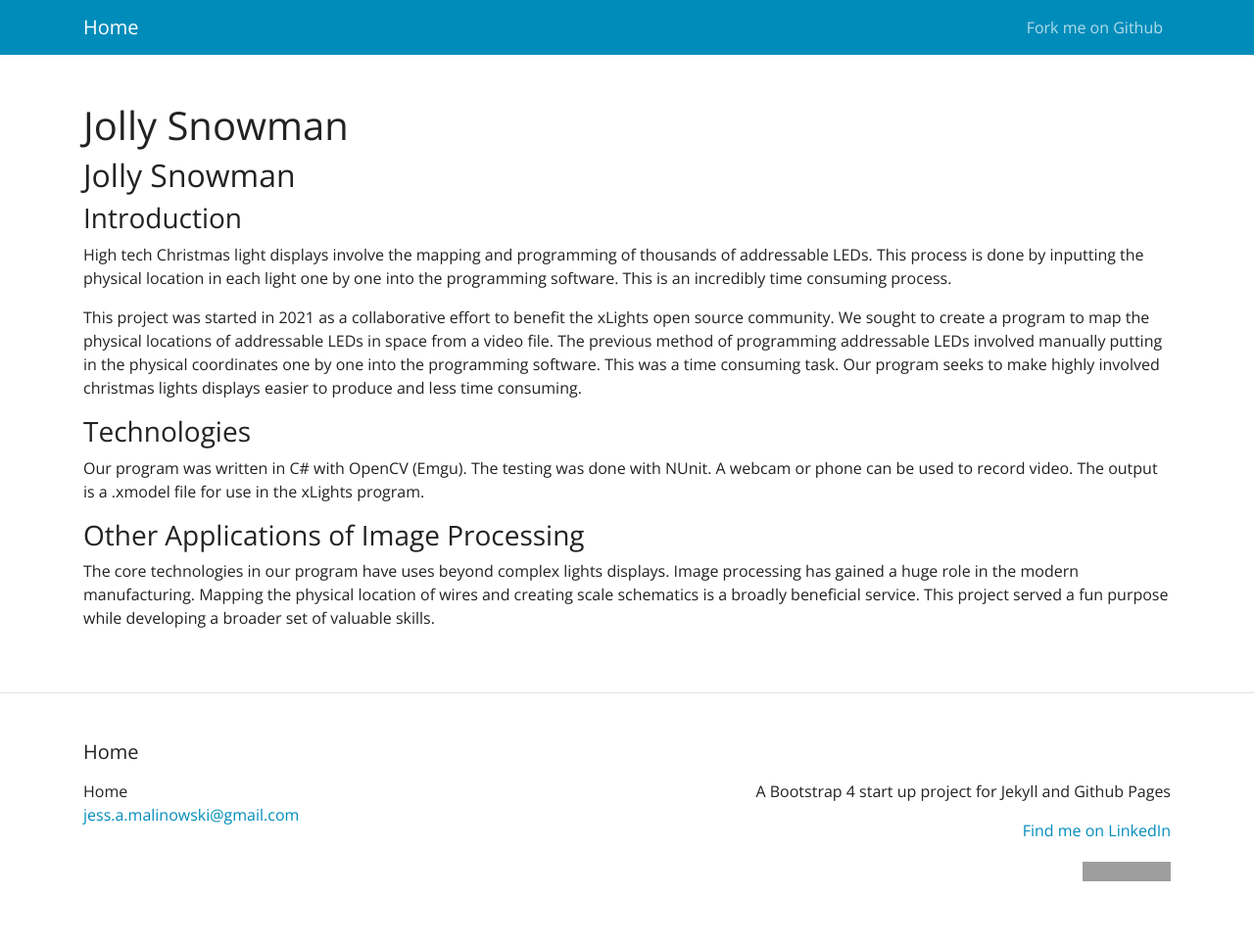
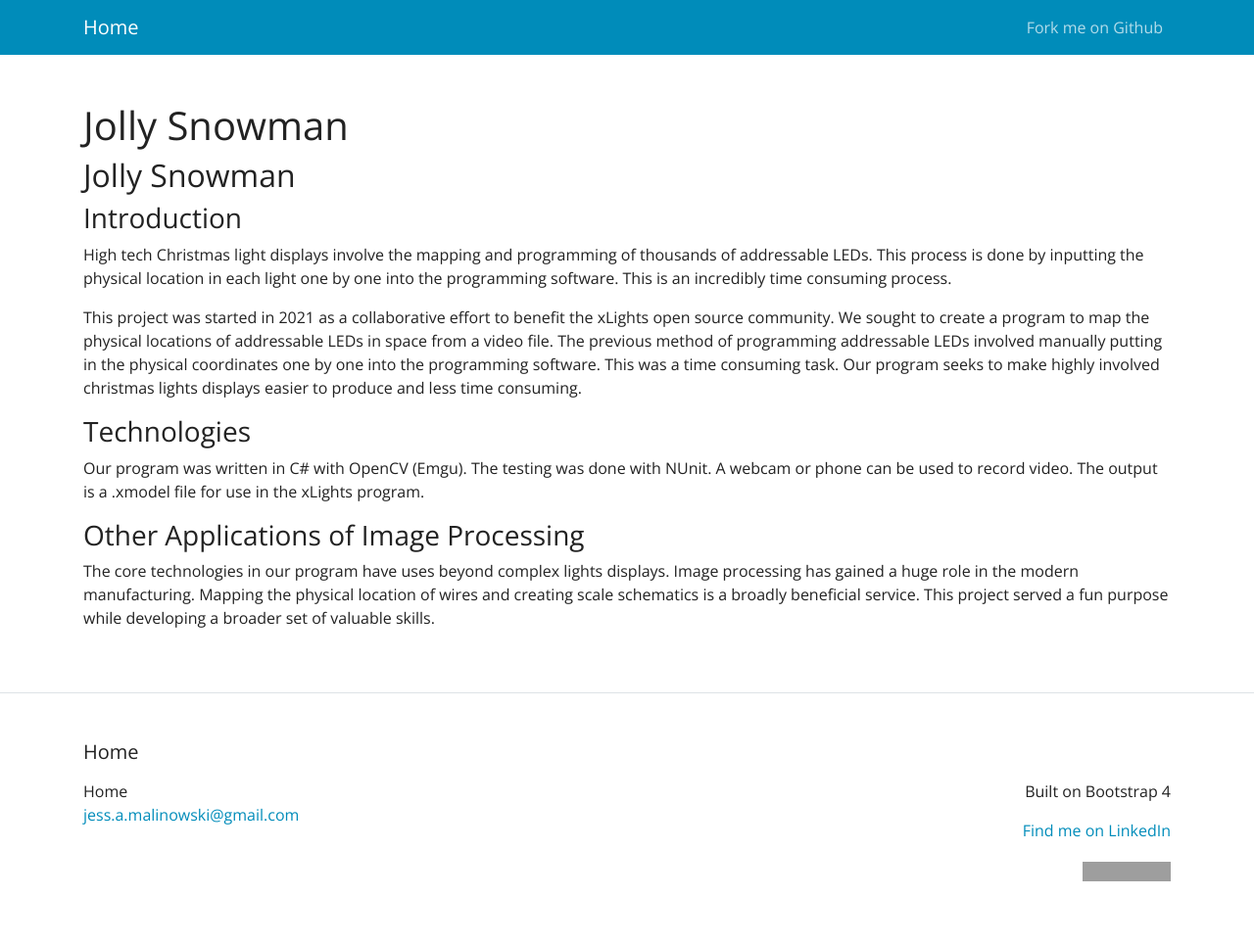
Before and after one commit to j-malino/j-malino.github.io, a Jekyll site: the page built from proposal.md, in a window 1280 px wide. Shown: the whole page at 98% size. Built offline with Jekyll 4.4.1, drawn with Linux system fonts in a browser that asks for light colours; our own code applies the rules of GitHub Pages for plain Markdown files; grey boxes are pictures that could not be loaded.

Commit message:
Update _config.yml

```diff
--- a/_config.yml
+++ b/_config.yml
@@ -16,7 +16,7 @@
 title: Home
 email: "jess.a.malinowski@gmail.com"
 description: >- # this means to ignore newlines until "baseurl:"
-  A Bootstrap 4 start up project for Jekyll and Github Pages
+  Built on Bootstrap 4
 #baseurl: "" # the subpath of your site, e.g. /blog
 #url: "" # the base hostname & protocol for your site, e.g. http://example.com
 #twitter_username: jekyllrb
```
